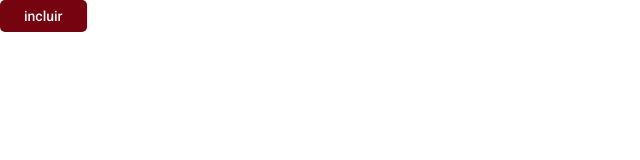
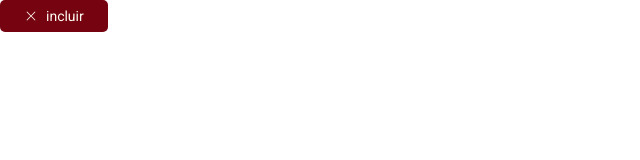
Before and after one commit to RafaelOkamoto182/food-explorer-web, a React (Vite) app: page / in a window 1280 px wide. Shown: the top 160 px of the page, without its empty margins (0-640 px from the left). Built offline with nearby package versions, Linux system fonts and the light colour scheme.

Commit message:
finished the basic red button

```diff
--- a/src/components/Button/styles.js
+++ b/src/components/Button/styles.js
@@ -7,7 +7,7 @@ export const Container = styled.button`
   border: 0;
   height: 3.2rem;
   padding: 1.2rem 2.4rem;
-  font-weight: 500;
+  font-weight: 400;
   line-height:2.4rem;
   border-radius: .5rem;
 
--- a/src/pages/Home/index.jsx
+++ b/src/pages/Home/index.jsx
@@ -1,12 +1,13 @@
 
 import { Container } from "./styles";
 import { Button } from "../../components/Button";
+import { X } from '@phosphor-icons/react'
 
 export function Home() {
 
   return (
     <Container>
-      <Button title={"incluir"} />
+      <Button title={"incluir"} icon={X} />
     </Container>
   );
 }
```
